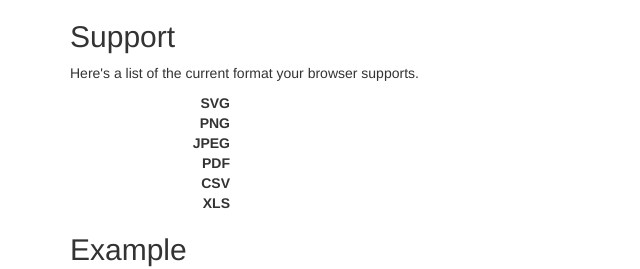
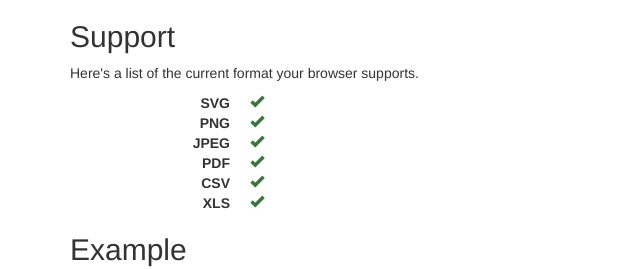
Before and after one commit to PeopleMetrics/highcharts-client-export, a website: page example.html in a window 1280 px wide. Shown: the top 269 px of the page, 0-640 px from the left. Drawn offline with Linux system fonts and the light colour scheme.

Commit message:
manifest update

```diff
--- a/example.html
+++ b/example.html
@@ -52,7 +52,7 @@
   <script src="bower_components/highcharts/modules/export-data.js"></script>
   <script src="bower_components/jspdf/dist/jspdf.min.js"></script>
 
-  <script src="highcharts-export-clientside.js"></script>
+  <script src="highcharts-client-export.js"></script>
 
   <script>
   $(".browser-support *[data-type]").each(function() {
```
